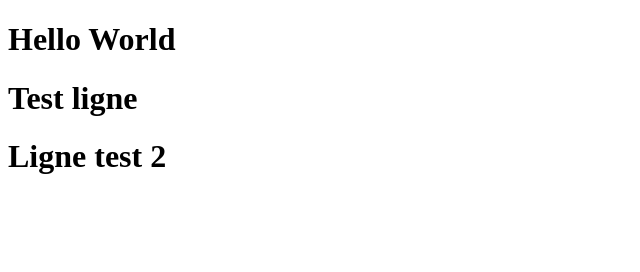
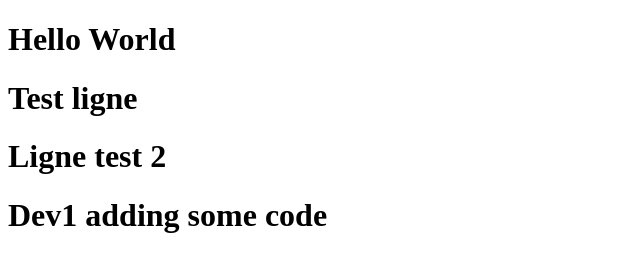
Before and after one commit to YacineRx/projet-s2, a plain HTML site: page index.html in a window 1280 px wide. Shown: the whole page, without its empty margins (0-640 px from the left). Drawn offline with Linux system fonts and the light colour scheme.

Commit message:
Html done

```diff
--- a/index.html
+++ b/index.html
@@ -10,5 +10,6 @@
     <h1>Hello World</h1>
     <h1>Test ligne</h1>
     <h1>Ligne test 2</h1>
+    <h1>Dev1 adding some code</h1>
 </body>
 </html>
```
